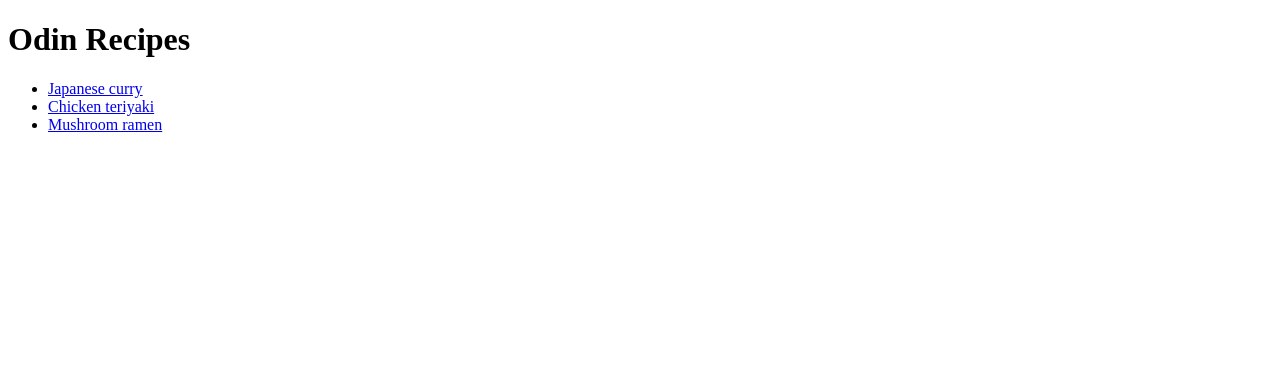
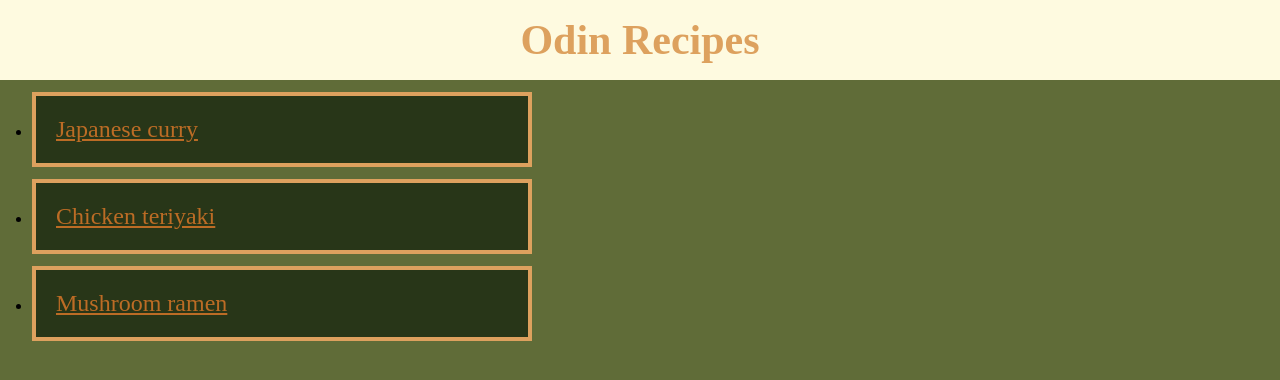
Before and after one commit to studentnai/odin-recipes, a plain HTML site: page index.html in a window 1280 px wide. Drawn offline with Linux system fonts and the light colour scheme.

Commit message:
Add basic css
Add styles dir with basic css to index page

```diff
--- a/index.html
+++ b/index.html
@@ -4,13 +4,14 @@
     <meta charset="UTF-8">
     <meta name="viewport" content="width=device-width, initial-scale=1.0">
     <title>Document</title>
+    <link rel="stylesheet" href="styles/styles.css">
 </head>
 <body>
-    <h1>Odin Recipes</h1>
+    <h1 class="title">Odin Recipes</h1>
     <ul>
-        <li><a href="recipes/japanese-curry.html">Japanese curry</a></li>
-        <li><a href="recipes/chicken-teriyaki.html">Chicken teriyaki</a></li>
-        <li><a href="recipes/mushroom-ramen.html">Mushroom ramen</a></li>
+        <li class="recipe"><a href="recipes/japanese-curry.html">Japanese curry</a></li>
+        <li class="recipe"><a href="recipes/chicken-teriyaki.html">Chicken teriyaki</a></li>
+        <li class="recipe"><a href="recipes/mushroom-ramen.html">Mushroom ramen</a></li>
     </ul>
 </body>
 </html>
--- /dev/null
+++ b/styles/styles.css
@@ -0,0 +1,32 @@
+* {
+    box-sizing: border-box;
+    margin: 0;
+    padding: 0;
+
+    background-color: #606C38;
+}
+
+.title{
+    background-color: #FEFAE0;
+    color: #DDA15E;
+    text-align: center;
+    font-size: 42px;
+
+    padding: 16px 0px;
+
+}
+
+.recipe {
+    background-color: #283618;
+    width: 500px;
+
+    border: #DDA15E solid 4px;
+    margin: 12px 32px;
+    padding: 20px;
+}
+
+.recipe a {
+    color: #BC6C25;
+    background-color: #283618;
+    font-size: 24px;
+}
```
